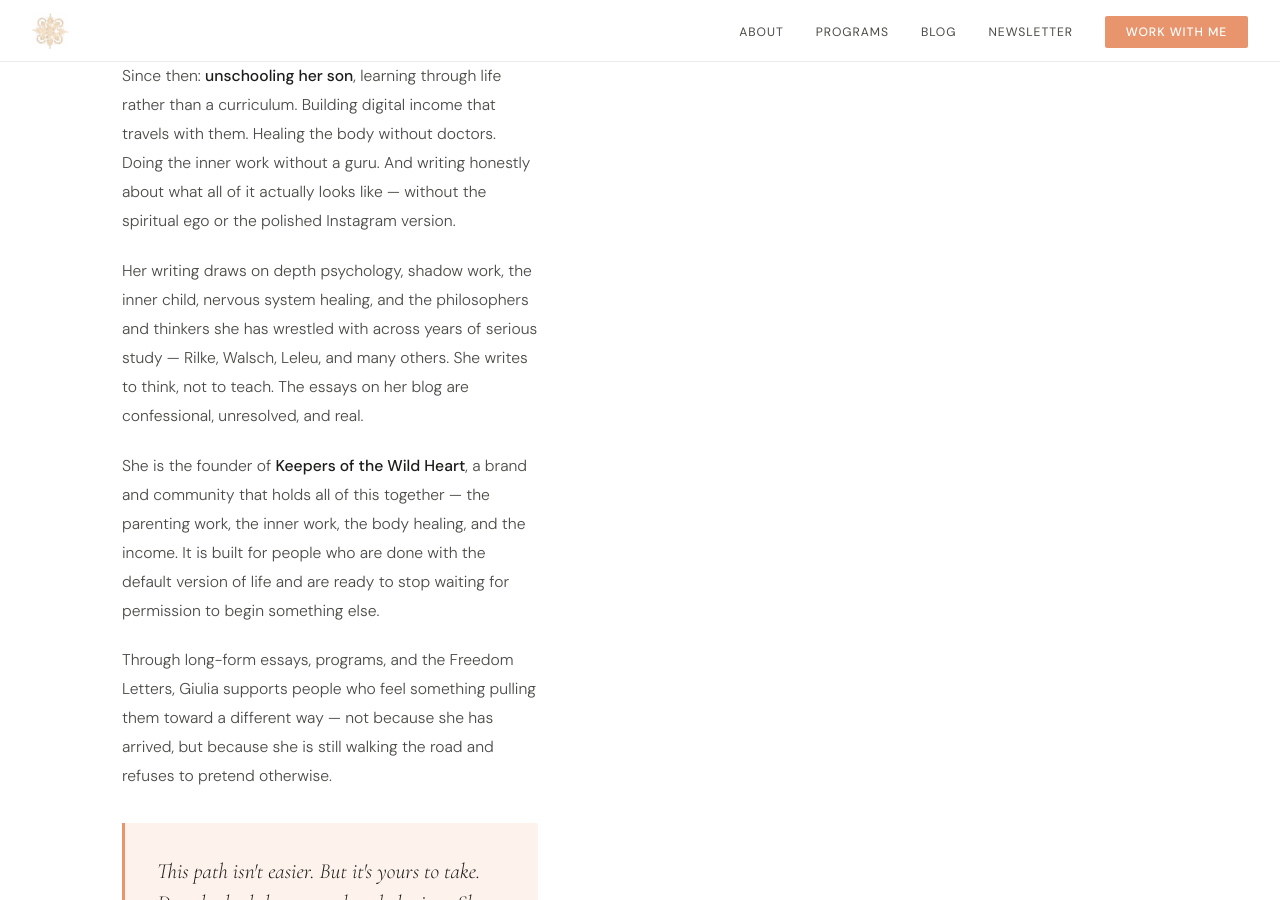
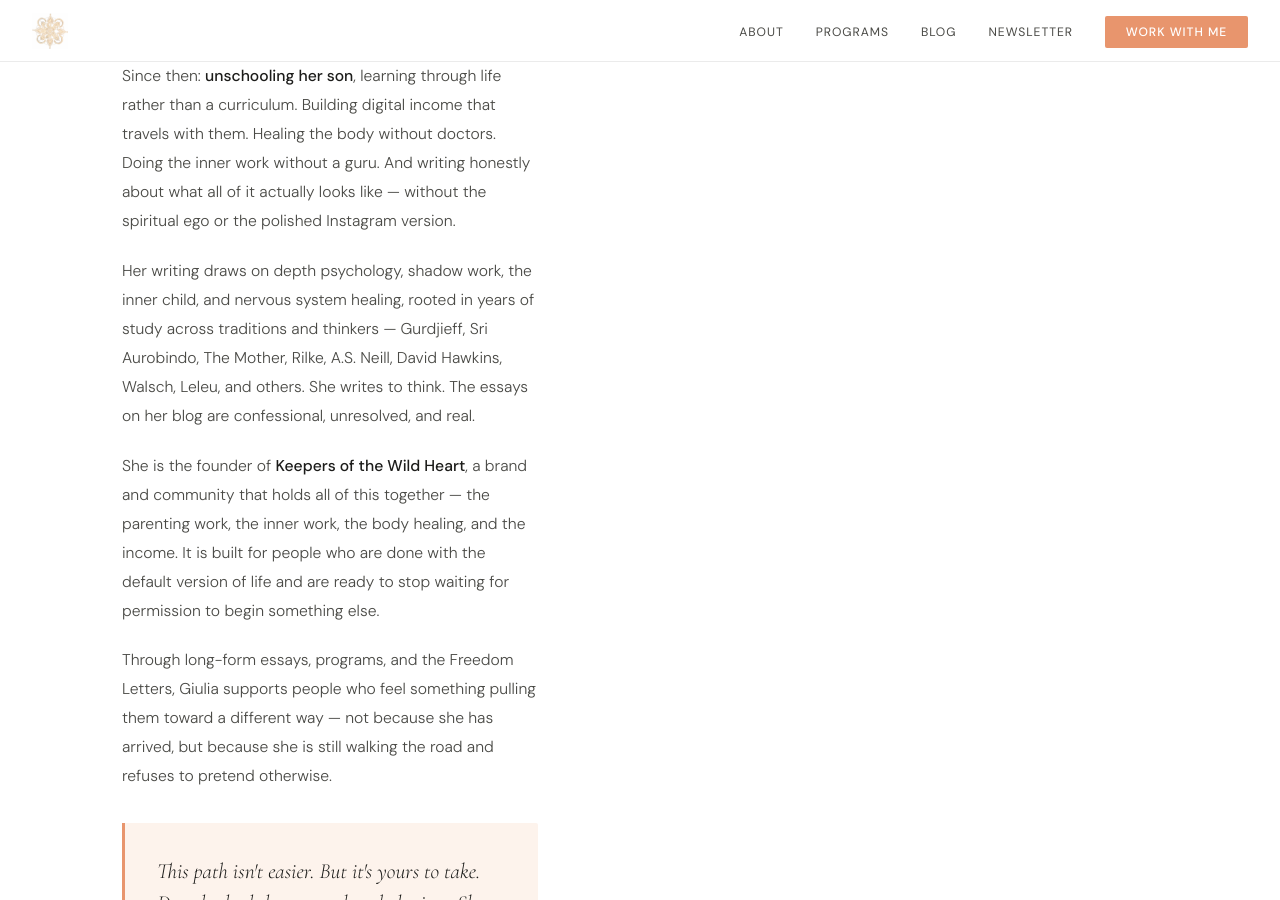
Before and after one commit to Blubell26/giuliapacciotti.com, a Jekyll site: the page built from about.md, in a window 1280 px wide and 900 px high, scrolled down 598 px. Built offline with Jekyll 4.4.1, drawn with Linux system fonts in a browser that asks for light colours; some of the changed text lies outside the part shown.

Commit message:
Update about.html

```diff
--- a/_layouts/about.html
+++ b/_layouts/about.html
@@ -85,7 +85,7 @@ body{font-family:'DM Sans',sans-serif;background:#fff;color:var(--dark);padding-
 
       <p>Since then: <strong>unschooling her son</strong>, learning through life rather than a curriculum. Building digital income that travels with them. Healing the body without doctors. Doing the inner work without a guru. And writing honestly about what all of it actually looks like — without the spiritual ego or the polished Instagram version.</p>
 
-      <p>Her writing draws on depth psychology, shadow work, the inner child, nervous system healing, and the philosophers and thinkers she has wrestled with across years of serious study — Rilke, Walsch, Leleu, and many others. She writes to think, not to teach. The essays on her blog are confessional, unresolved, and real.</p>
+      <p>Her writing draws on depth psychology, shadow work, the inner child, and nervous system healing, rooted in years of study across traditions and thinkers — Gurdjieff, Sri Aurobindo, The Mother, Rilke, A.S. Neill, David Hawkins, Walsch, Leleu, and others. She writes to think. The essays on her blog are confessional, unresolved, and real.</p>
 
       <p>She is the founder of <strong>Keepers of the Wild Heart</strong>, a brand and community that holds all of this together — the parenting work, the inner work, the body healing, and the income. It is built for people who are done with the default version of life and are ready to stop waiting for permission to begin something else.</p>
 
@@ -105,7 +105,6 @@ body{font-family:'DM Sans',sans-serif;background:#fff;color:var(--dark);padding-
         <li>Over a decade without conventional medicine — a child who rarely gets sick</li>
         <li>Building digital income without becoming someone else</li>
         <li>Deep study of depth psychology, shadow work, and the inner child</li>
-        <li>Writing rooted in Rilke, Walsch, Leleu, and years of serious inner inquiry</li>
         <li>The Freedom Letters — seven emails on income that travels with you</li>
         <li>Keepers of the Wild Heart — a course born from real transformation</li>
         <li>Wild Hearts Rising — a guide for sincere seekers ready to begin</li>
```
